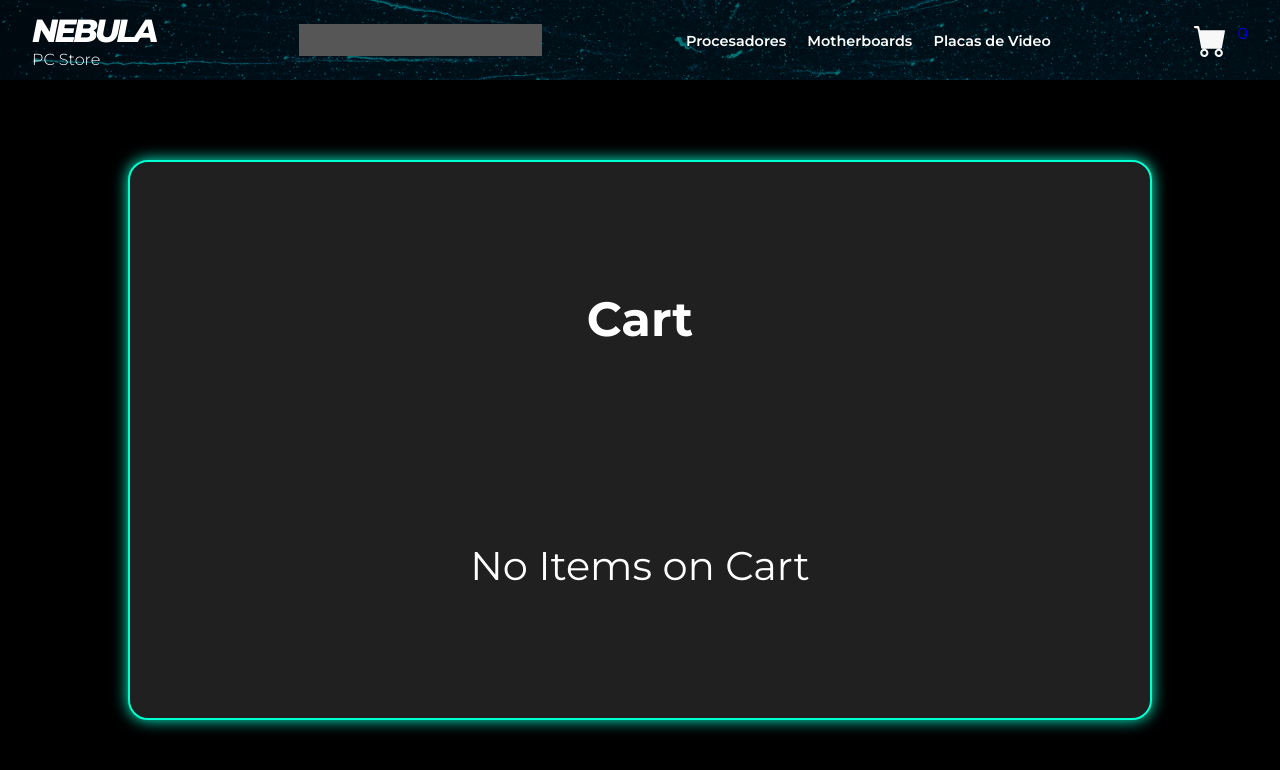
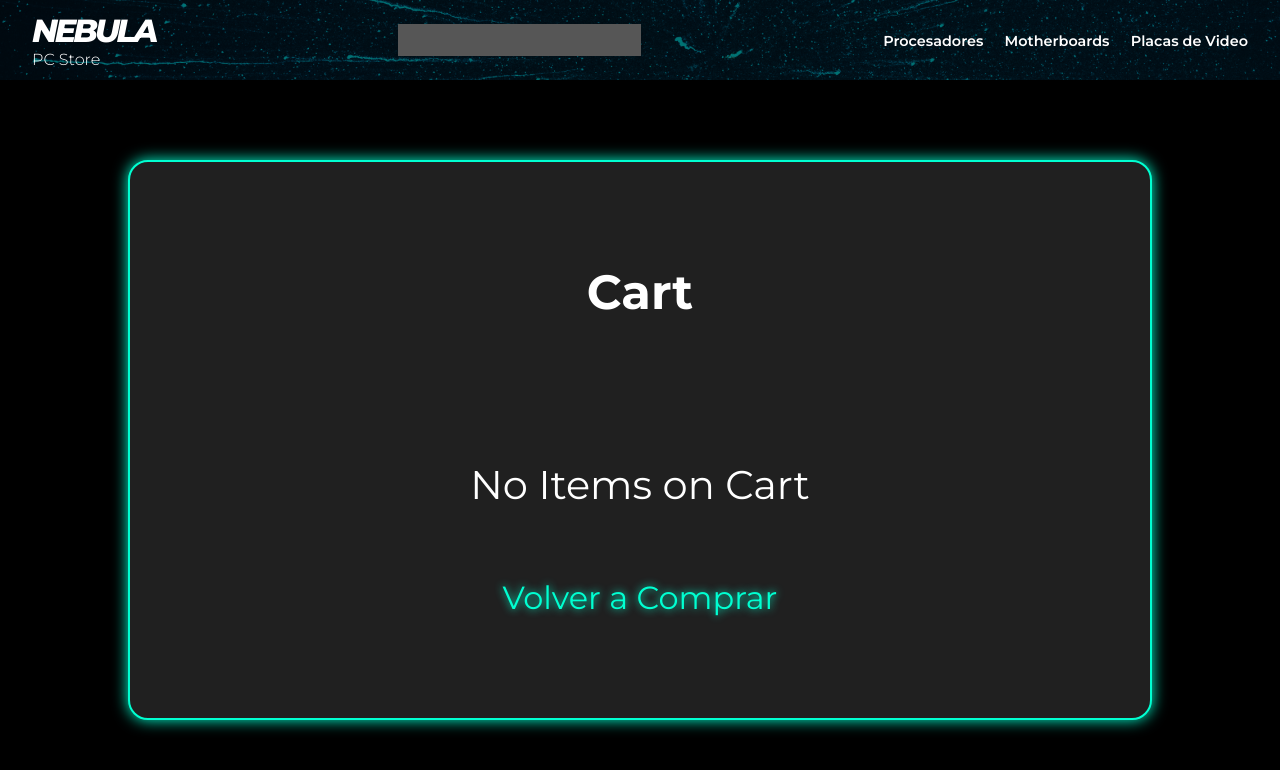
Before and after one commit to ManuCostales/Coderhouse-React, a React (Create React App) app: page /cart in a window 1280 px wide. Shown: the top 770 px of the page. Built offline with nearby package versions, Linux system fonts and the light colour scheme.

Commit message:
Desafio Tecnicas de Rendering

```diff
--- a/src/App.js
+++ b/src/App.js
@@ -13,7 +13,7 @@ function App() {
     <div className="App">
       <CartContextProvider>
         <BrowserRouter>
-          <Nav />
+          <Nav/>
           <main>
             <Routes>
               <Route path="/" element={<ItemListContainer cat="Todo" />}/>
--- a/src/components/Cart/Cart.js
+++ b/src/components/Cart/Cart.js
@@ -1,11 +1,15 @@
 import { useContext } from "react"
 import CartContext from "../../context/CartContext"
 import CartDetail from "./CartDetail/CartDetail"
+import { Link } from "react-router-dom"
 
 
 const Cart = () => {
 
     const { cart, removeItem, clearCart } = useContext(CartContext)
+
+    const cartTotalPrices = cart.map(item=> item.totalPrice)
+
 
     console.log(cart)
 
@@ -14,6 +18,9 @@ const Cart = () => {
             <h1>Cart</h1>
             <CartDetail />
             { cart.length === 0 ? <div className="no__items">No Items on Cart</div> : <button className="clear__cart"onClick={clearCart}>Remove All</button> }
+            { cartTotalPrices.length === 0 ? <Link to="/" className="backToHome">Volver a Comprar</Link> : <p>Total: {cartTotalPrices.reduce((accum, currentItem) => {
+            return accum + currentItem
+            })}</p> }
         </div>
     )
 }
--- a/src/components/Cart/Cart.scss
+++ b/src/components/Cart/Cart.scss
@@ -37,4 +37,13 @@
             color: white;
         }
     }
+    .backToHome {
+        font-size: 2rem;
+        color:#00FFD1;
+        text-shadow: 0px 0px 8px rgba(0,255,209,1);
+        transition: all 0.3s;
+        &:hover {
+            font-size: 3rem;
+        }
+    }
 }
--- a/src/components/Cart/CartDetail/CartDetail.js
+++ b/src/components/Cart/CartDetail/CartDetail.js
@@ -9,7 +9,8 @@ function CartDetail () {
         <div className="cart__detail">
                 {cart.map(prod => <div className="cart__detail--row" key={prod.id}>
                     <div>Name: { prod.name }</div>
-                    <div>Price: ${ prod.price }</div>
+                    <div>Unit Price: ${ prod.unitPrice }</div>
+                    <div>Total Price: ${ prod.totalPrice }</div>
                     <div>Stock: { prod.stock }</div>
                     <div>Quantity: { prod.quantity }</div>
                     <button className="remove__item" onClick={() => removeItem(prod.id)}>X</button>
--- a/src/components/ItemDetailContainer/ItemDetail/ItemDetail.js
+++ b/src/components/ItemDetailContainer/ItemDetail/ItemDetail.js
@@ -20,7 +20,9 @@ function ItemDetail ( {item} ) {
     let addedItem = {
         id: item.id,
         name: item.name,
-        price: item.price,
+        unitPrice: item.price,
+        stock: item.stock,
+        totalPrice: item.price * quantity,
         quantity: quantity,
     }
 
--- a/src/components/Navbar/CartWidget/CartWidget.js
+++ b/src/components/Navbar/CartWidget/CartWidget.js
@@ -4,18 +4,18 @@ import { useContext } from "react"
 import CartContext from "../../../context/CartContext"
 import { Link } from "react-router-dom"
 
-function Cart(props){
+function CartWidget({className = ""}){
 
     const { getQuantity } = useContext(CartContext)
 
     const quantity = getQuantity()
 
     return(
-        <Link to="/cart" className="cart__div">
+        <Link to="/cart" className={className}>
             <img src={cart} alt="cart"></img>
             {quantity}
         </Link>
     )
 }
 
-export default Cart
+export default CartWidget
--- a/src/components/Navbar/CartWidget/CartWidget.scss
+++ b/src/components/Navbar/CartWidget/CartWidget.scss
@@ -1,4 +1,10 @@
-.cart__div {
+.displayFlex {
     display: flex;
+    align-items: center;
+    color: white;
     gap: 10px;
 }
+
+.displayNone {
+    display: none;
+}
--- a/src/components/Navbar/Navbar.js
+++ b/src/components/Navbar/Navbar.js
@@ -1,8 +1,17 @@
 import React from "react"
 import CartWidget from "./CartWidget/CartWidget"
 import { Link, NavLink } from "react-router-dom"
+import { useContext } from "react"
+import CartContext from "../../context/CartContext"
 
 function Nav(props){
+
+    const { cart } = useContext(CartContext)
+
+    const itemsInCart = cart.length
+
+    console.log(itemsInCart)
+
     return(
         <div className="nav">
             <div className="navbar">
@@ -19,7 +28,7 @@ function Nav(props){
                     <li><NavLink to={`/category/Motherboard`} className={({ isActive }) => isActive ? "ActiveLink" : "Link" }>Motherboards</NavLink></li>
                     <li><NavLink to={`/category/GPU`} className={({ isActive }) => isActive ? "ActiveLink" : "Link" }>Placas de Video</NavLink></li>
                 </ul>
-                <CartWidget />
+                <CartWidget className= {itemsInCart === 0 ? "displayNone" : "displayFlex" } />
             </div>
             <div className="nav-footer"/>
         </div>
```
